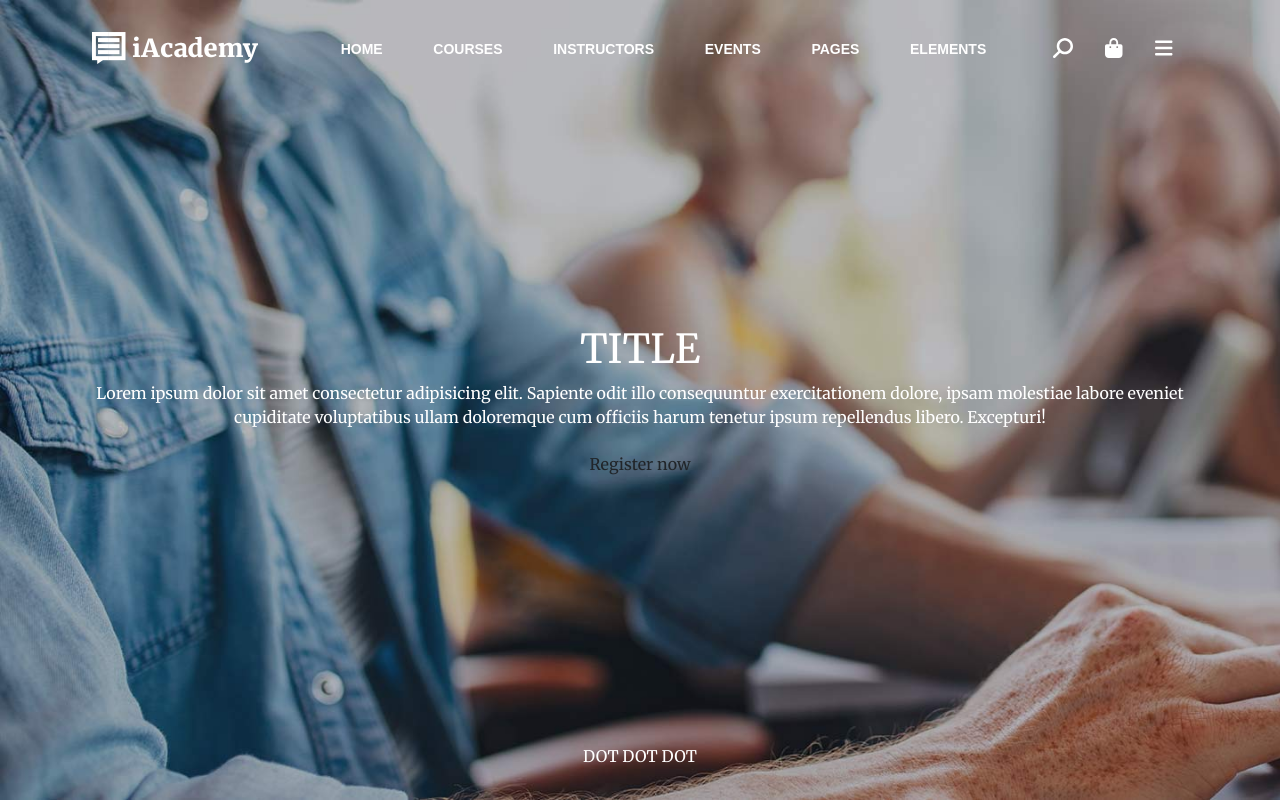
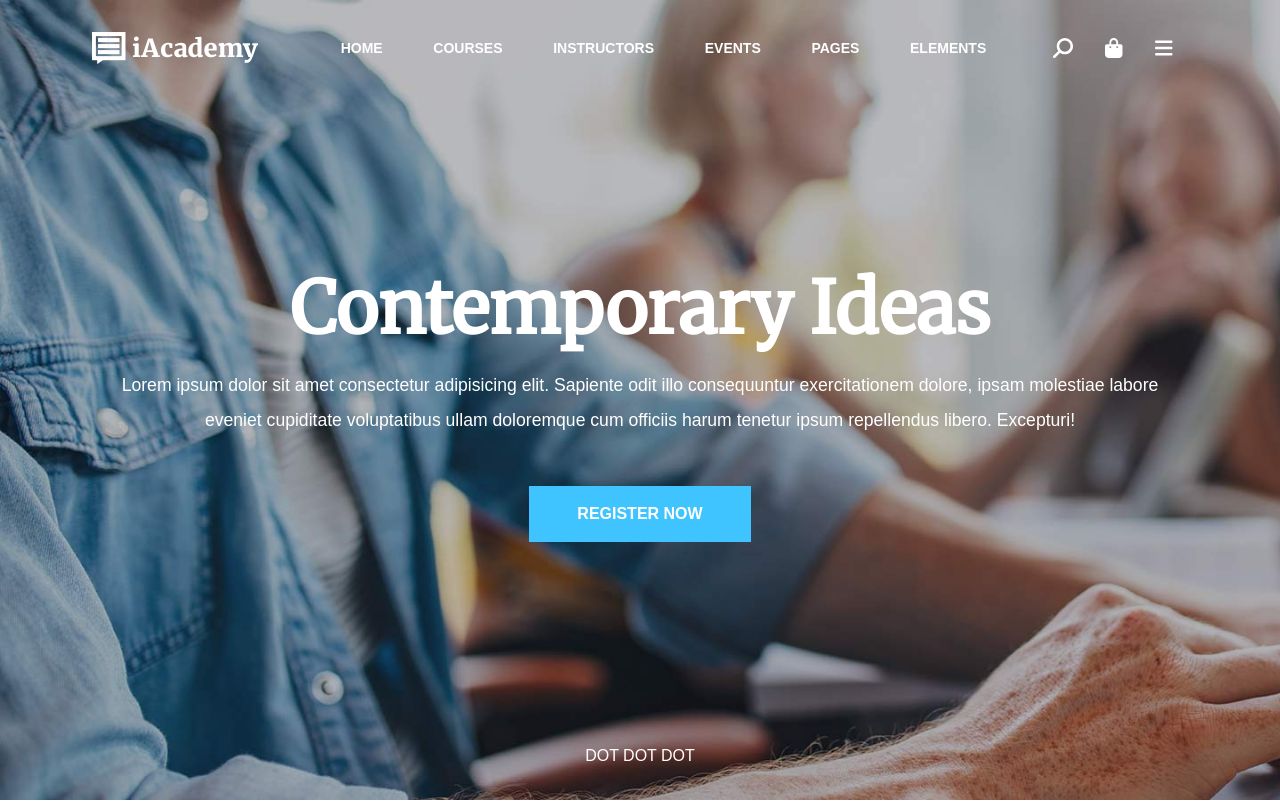
Before and after one commit to carloeusebi/proj-html-vuejs, a Vue app: page / in a window 1280 px wide. Shown: the top 802 px of the page. Built offline with nearby package versions, Linux system fonts and the light colour scheme.

Commit message:
Completed jumbo

```diff
--- a/src/assets/sass/index.scss
+++ b/src/assets/sass/index.scss
@@ -3,7 +3,7 @@
 @import 'bootstrap/scss/bootstrap';
 
 body {
-	font-family: 'Merriweather';
+	font-family: sans-serif;
 }
 
 .container {
@@ -18,3 +18,10 @@ ul {
 a {
 	text-decoration: none;
 }
+
+h1 {
+	font-size: 72px;
+	font-weight: bolder;
+	font-family: 'Merriweather';
+	margin-bottom: 1rem;
+}
--- /dev/null
+++ b/src/components/AppButton.vue
@@ -0,0 +1,49 @@
+<script>
+export default {
+	props: {
+		text: {
+			type: String,
+			required: true,
+		},
+		href: {
+			type: String,
+			default: '#',
+		},
+		type: {
+			type: String,
+			default: 'primary',
+			validator: type => ['primary', 'secondary'].includes(type),
+		},
+	},
+	computed: {},
+};
+</script>
+
+<template>
+	<a
+		:href="href"
+		:class="type"
+		>{{ text }}</a
+	>
+</template>
+
+<style lang="scss" scoped>
+@use '@/assets/sass/colors' as *;
+a {
+	display: inline-block;
+	padding: 1rem 3rem;
+	font-weight: bold;
+	text-transform: uppercase;
+}
+
+.primary {
+	background-color: $background-blue;
+	color: white;
+}
+
+.secondary {
+	background-color: white;
+	border: 2px solid gray;
+	color: rgb(128, 128, 128);
+}
+</style>
--- a/src/components/header/HeaderJumbo.vue
+++ b/src/components/header/HeaderJumbo.vue
@@ -1,23 +1,26 @@
 <script>
-export default {};
+import AppButton from '../AppButton.vue';
+export default { components: { AppButton } };
 </script>
 
 <template>
 	<div
 		id="jumbotron"
 		class="text-center">
-		<h1>TITLE</h1>
+		<h1>Contemporary Ideas</h1>
 		<p>
 			Lorem ipsum dolor sit amet consectetur adipisicing elit. Sapiente odit illo consequuntur exercitationem dolore,
 			ipsam molestiae labore eveniet cupiditate voluptatibus ullam doloremque cum officiis harum tenetur ipsum
 			repellendus libero. Excepturi!
 		</p>
-		<a
-			href=""
-			class="btn"
-			>Register now</a
-		>
+		<AppButton text="Register now" />
 	</div>
 </template>
 
-<style scoped></style>
+<style scoped>
+p {
+	font-size: 1.1rem;
+	line-height: 2;
+	margin-bottom: 3rem;
+}
+</style>
```
